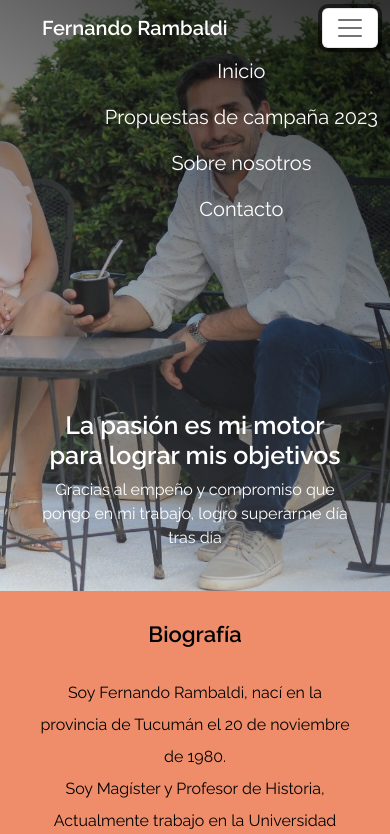
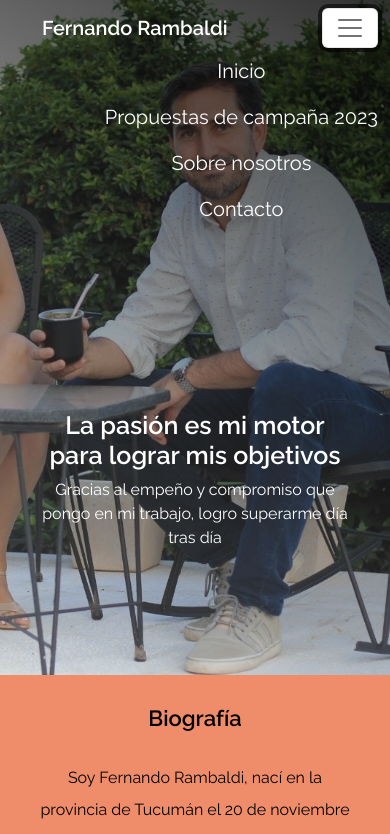
Before and after one commit to LucianoPettit/fernandorambaldi-final, a plain HTML site: page index.html in a window 390 px wide. Both pictures are taken after a click on the button "Toggle navigation". Shown: the top 834 px of the page. Drawn offline with nearby package versions, Linux system fonts and the light colour scheme; some icons are missing.

Commit message:
Update style.css

```diff
--- a/css/style.css
+++ b/css/style.css
@@ -52,9 +52,11 @@ body {
   color: white;
   margin-left: 30px;
   font-weight: bold;
+  z-index: 10;
 }
 .navbar-brand:hover {
   color: #e74f1d;
+  z-index: 10;
 }
 #navbarText {
   font-size: 18px;
@@ -69,11 +71,15 @@ body {
 .nav-link {
   color: white;
   font-size: 20px;
+  z-index: 10;
 }
 .navbar {
   background-color: transparent !important;
+  z-index: 10;
 }
-
+.navbar-nav {
+  z-index: 10;
+}
 .nav-item {
   font-size: 35px;
   z-index: 10;
@@ -504,7 +510,7 @@ i {
     font-size: 22px;
   }
   .imgfixed {
-    height: 70vh;
+    height: 80vh;
     background-position: 75%;
   }
 }
```
